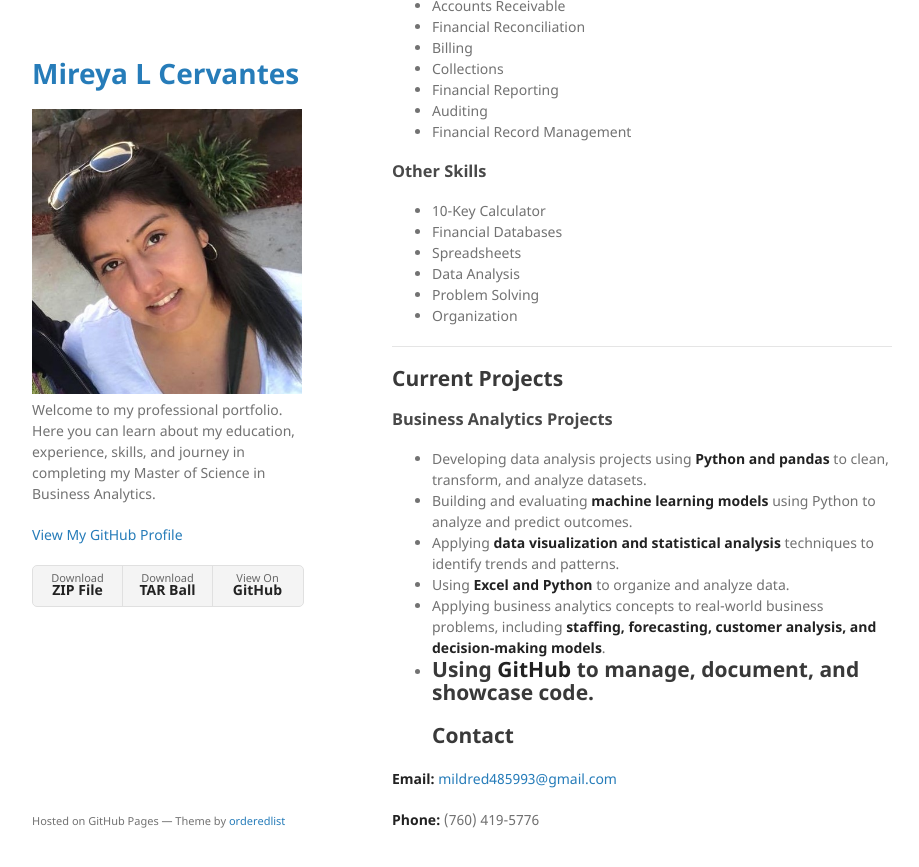
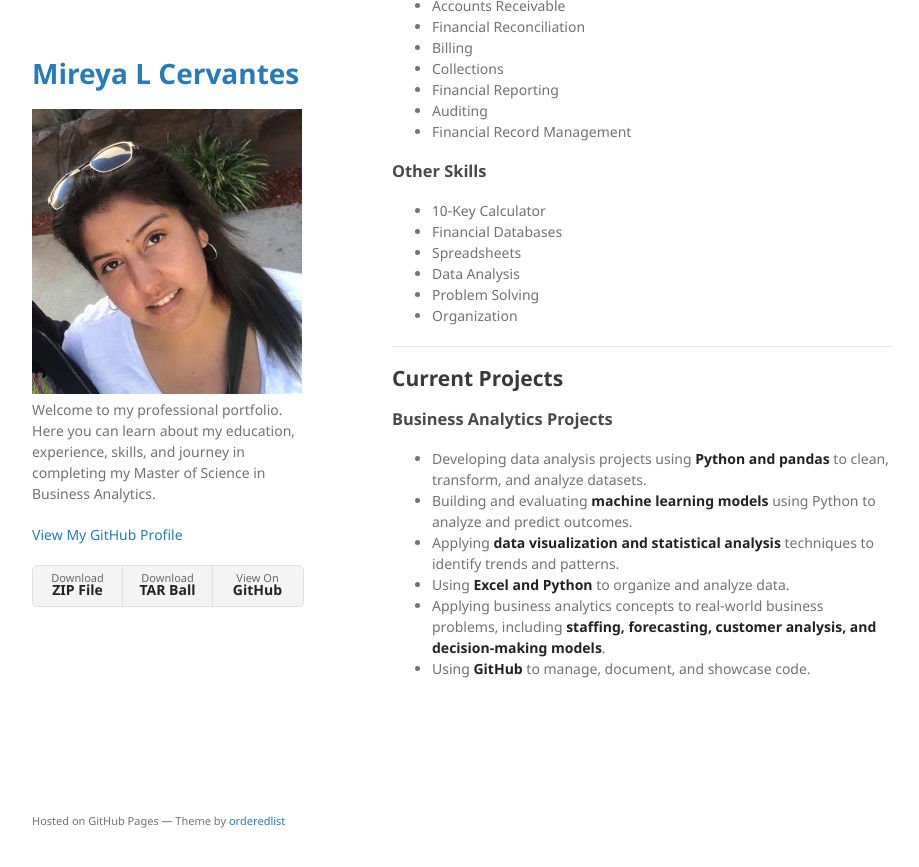
Before and after one commit to cmireya/cmireya.github.io, a Jekyll site: the page built from index.md, in a window 1280 px wide and 900 px high, scrolled down 2731 px. Shown: the top 867 px of the window, without its empty margins (178-1097 px from the left). Built offline with Jekyll 4.4.1, drawn with Linux system fonts in a browser that asks for light colours; our own code applies the rules of GitHub Pages for plain Markdown files.

Commit message:
Update index.md

```diff
--- a/index.md
+++ b/index.md
@@ -140,9 +140,3 @@ I am bilingual in English and Spanish.
 - Using **Excel and Python** to organize and analyze data.
 - Applying business analytics concepts to real-world business problems, including **staffing, forecasting, customer analysis, and decision-making models**.
 - Using **GitHub** to manage, document, and showcase code.
----
-## Contact
-
-**Email:** [mildred485993@gmail.com](mailto:mildred485993@gmail.com)
-
-**Phone:** (760) 419-5776
```
